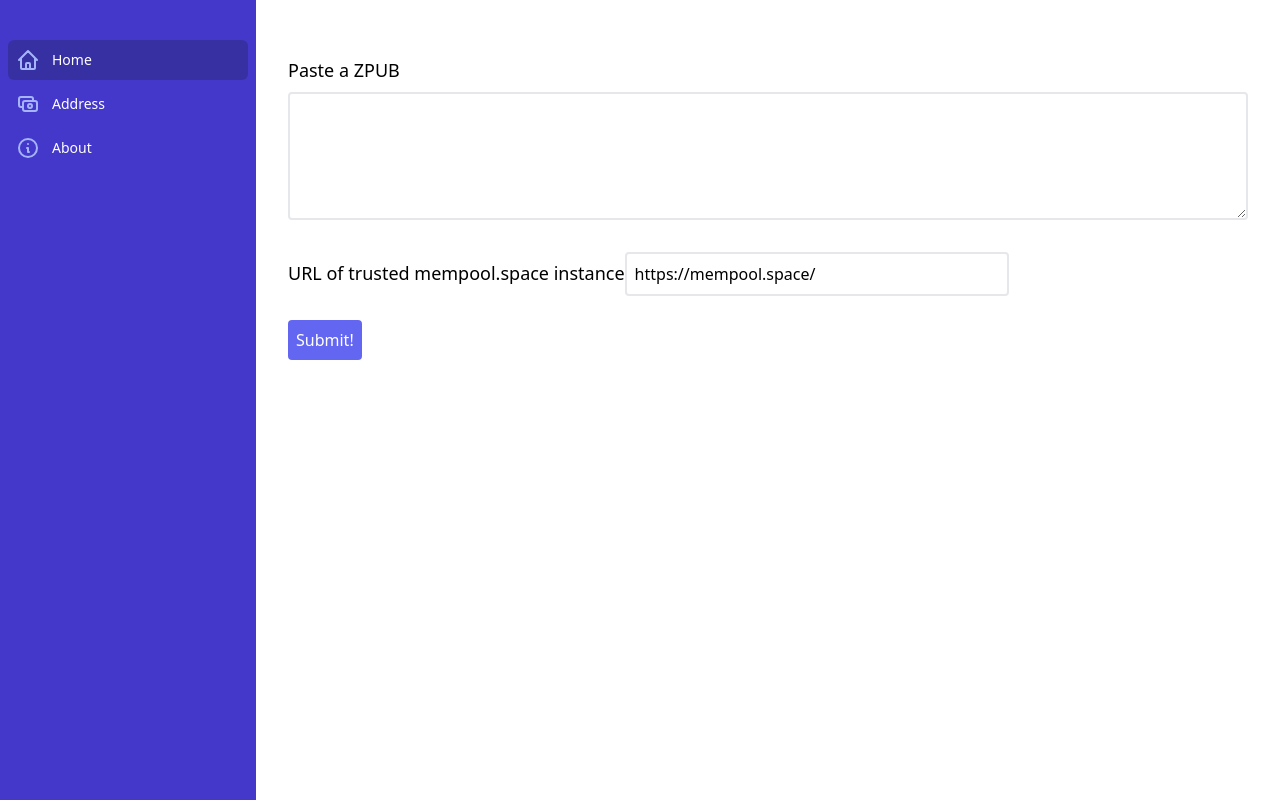
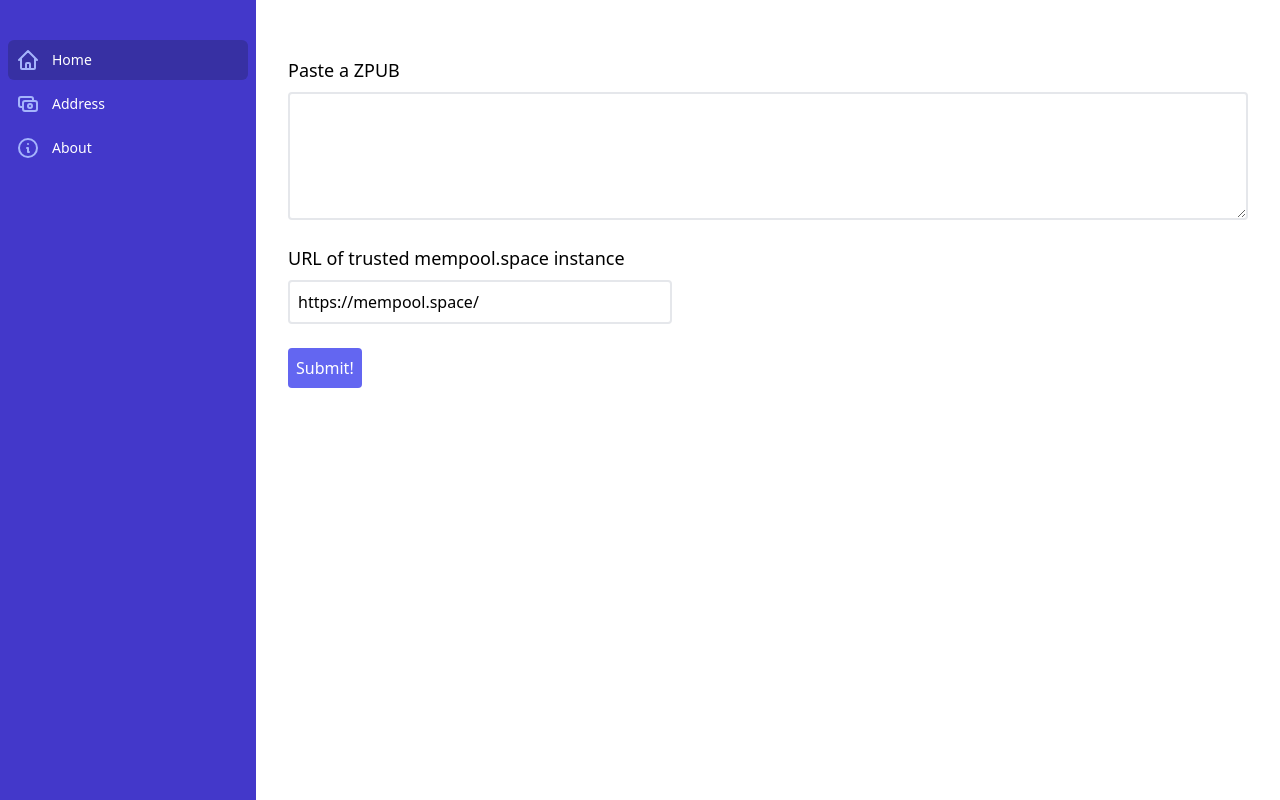
Before and after one commit to abhiShandy/bitcoin-labels, a Next.js app in the folder client/: page / in a window 1280 px wide. Built offline with nearby package versions, Linux system fonts and the light colour scheme.

Commit message:
fix url form style

```diff
--- a/client/components/MempoolSpaceURLForm.tsx
+++ b/client/components/MempoolSpaceURLForm.tsx
@@ -27,7 +27,7 @@ export default function MempoolSpaceURLForm({
   };
 
   return (
-    <div className="mt-6">
+    <div className="mt-6 flex flex-col">
       <label className="text-lg">URL of trusted mempool.space instance</label>
       <input
         type="url"
```
